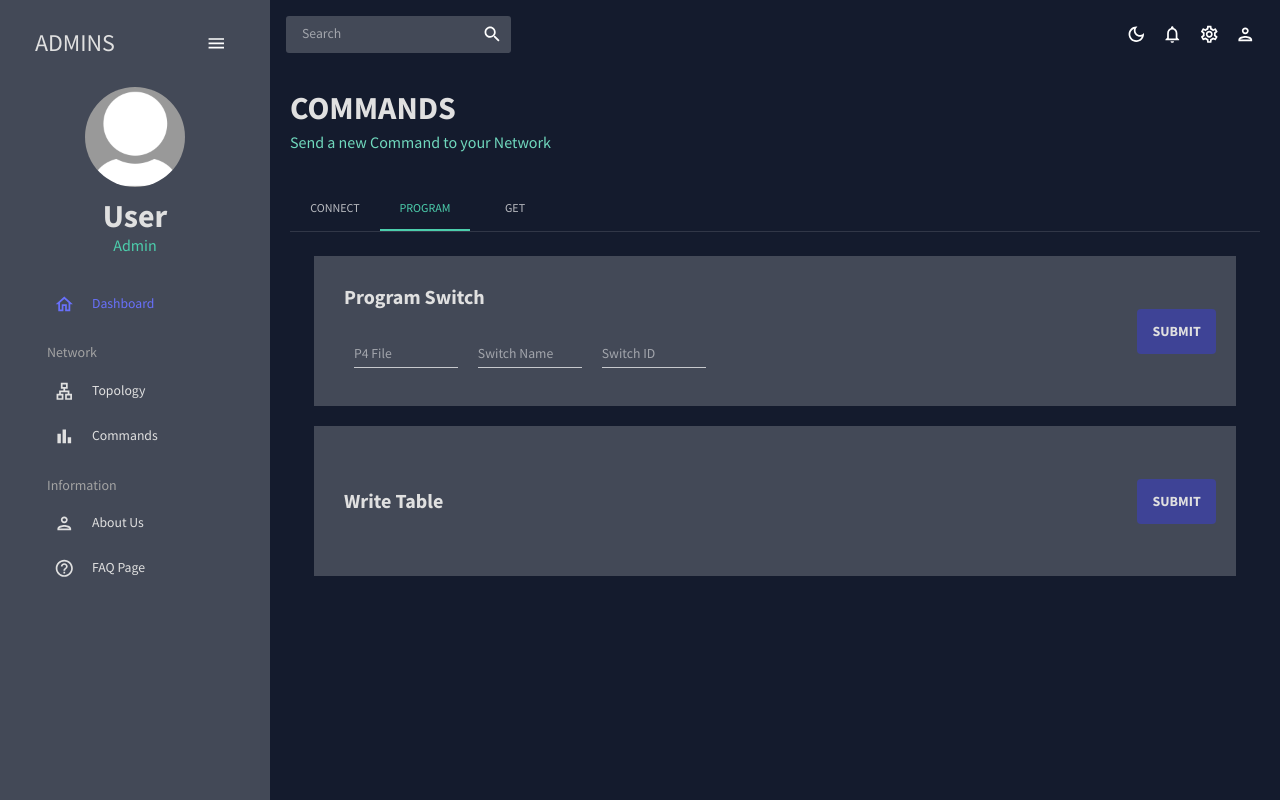
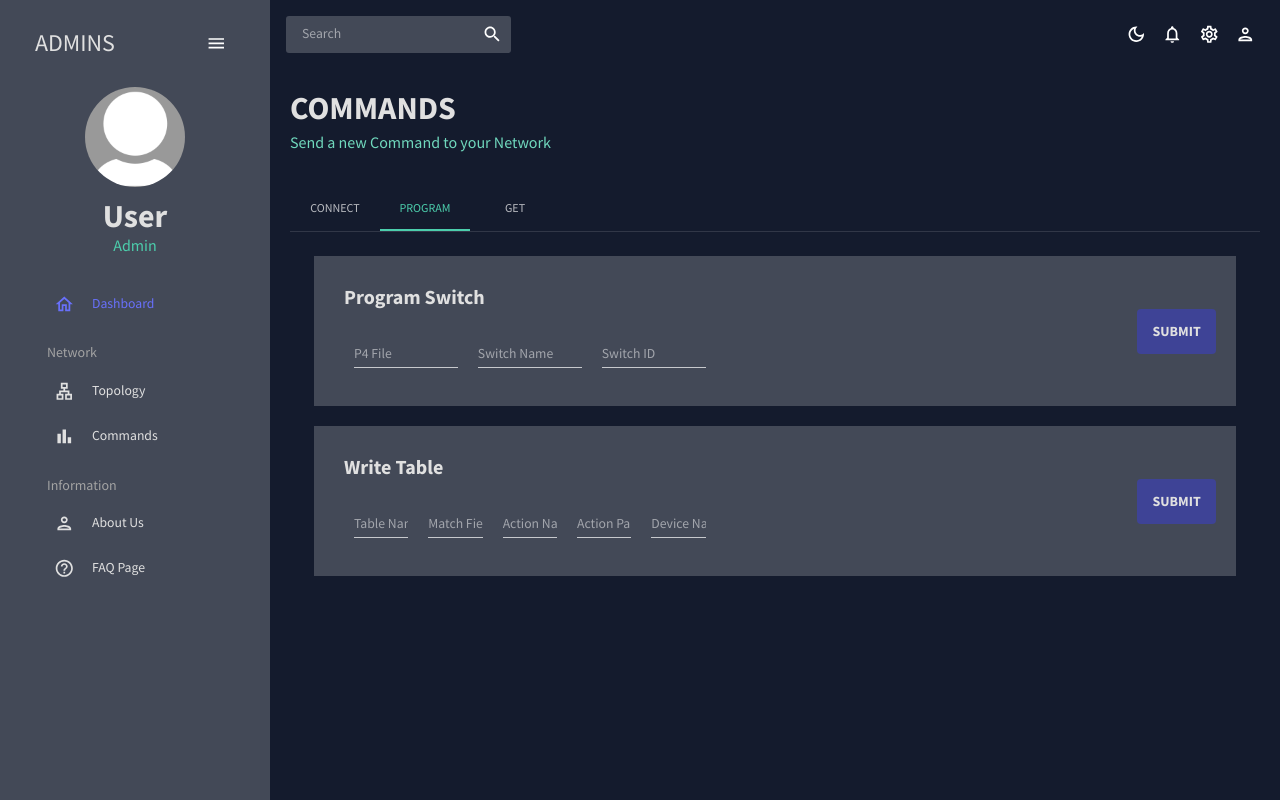
Before and after one commit to detiuaveiro/PECI-05-2022-23, a React (Create React App) app: page /Command in a window 1280 px wide. Both pictures are taken after a click on the tab "PROGRAM". Built offline with nearby package versions, Linux system fonts and the light colour scheme.

Commit message:
command fix

```diff
--- a/src/scenes/commands/index.jsx
+++ b/src/scenes/commands/index.jsx
@@ -54,6 +54,11 @@ const Com = () => {
   const [file, setFile] = useState("");
   const [progName, setProgName] = useState("");
   const [progId, setProgId] = useState("");
+  const [wrName, setWrName] = useState("");
+  const [table, setTable] = useState("");
+  const [actName, setActName] = useState("");
+  const [actParams, setActParams] = useState("");
+  const [fields, setFields] = useState("");
 
   const handleChange = (event, newValue) => {
     setValue(newValue);
@@ -123,16 +128,16 @@ const Com = () => {
     }
   };
 
-  const writeTable = async () => {
+  const writeTable = async (table, fields, actName, actParams, wrName) => {
     try {
       const response = await axios.post(
         "http://localhost:80/p4runtime/inserttable",
         {
-          table_name: "MyIngress.ipv4_lpm",
-          match_fields: { "hdr.ipv4.dstAddr": "('10.0.1.2',32)" },
-          action_name: "MyIngress.myTunnel_ingress",
-          action_params: { dst_id: 100 },
-          device_name: "s1",
+          table_name: table,
+          match_fields: fields,
+          action_name: actName,
+          action_params: actParams,
+          device_name: wrName,
         }
       );
       console.log(response.data);
@@ -342,7 +347,52 @@ const Com = () => {
             alignItems="center"
             justifyContent="center"
           >
-            <CommandBox title="Write Table" />
+            <Box width="100%" m="0 30px">
+              <Typography
+                variant="h4"
+                fontWeight="bold"
+                sx={{ color: colors.grey[100] }}
+              >
+                Write Table
+              </Typography>
+              <Box
+                sx={{ marginTop: "20px" }}
+                width="50%"
+                display="flex"
+                justifyContent="space-between"
+              >
+                <Input
+                  value={table}
+                  onChange={(e) => setTable(e.target.value)}
+                  placeholder="Table Name"
+                  sx={{ margin: "10px" }}
+                />
+                <Input
+                  value={fields}
+                  onChange={(e) => setFields(e.target.value)}
+                  placeholder="Match Fields"
+                  sx={{ margin: "10px" }}
+                />
+                <Input
+                  value={actName}
+                  onChange={(e) => setActName(e.target.value)}
+                  placeholder="Action Name"
+                  sx={{ margin: "10px" }}
+                />
+                <Input
+                  value={actParams}
+                  onChange={(e) => setActParams(e.target.value)}
+                  placeholder="Action Params"
+                  sx={{ margin: "10px" }}
+                />
+                <Input
+                  value={wrName}
+                  onChange={(e) => setWrName(e.target.value)}
+                  placeholder="Device Name"
+                  sx={{ margin: "10px" }}
+                />
+              </Box>
+            </Box>
             <Button
               sx={{
                 backgroundColor: colors.blueAccent[700],
@@ -352,13 +402,14 @@ const Com = () => {
                 padding: "10px 20px",
                 margin: "20px",
               }}
-              onClick={() => writeTable()}
+              onClick={() => writeTable(table, fields, actName, actParams, wrName)}
             >
               Submit
             </Button>
           </Box>
         </Box>
       </TabPanel>
+      {/*
       <TabPanel value={value} index={2}>
         <Box
           display="grid"
@@ -390,6 +441,7 @@ const Com = () => {
           </Box>
         </Box>
       </TabPanel>
+            */}
     </Box>
   );
 };
```
